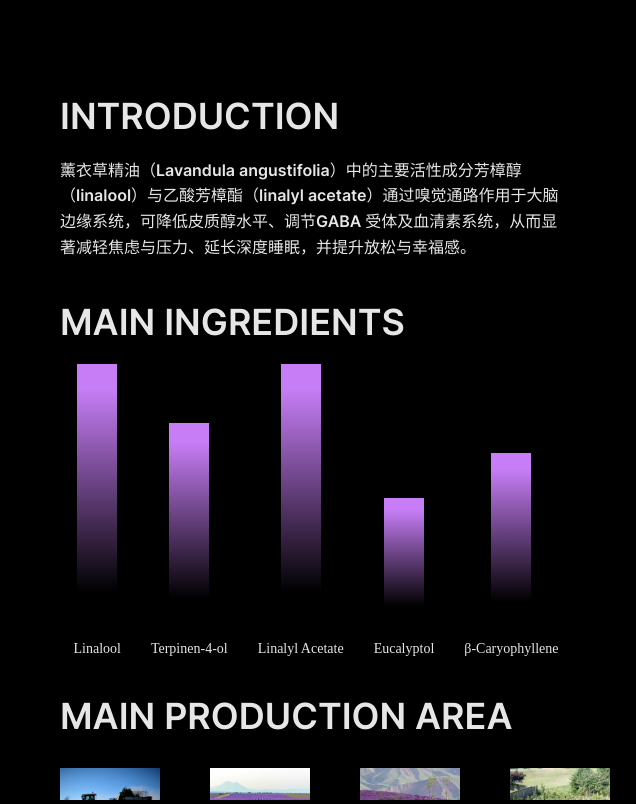
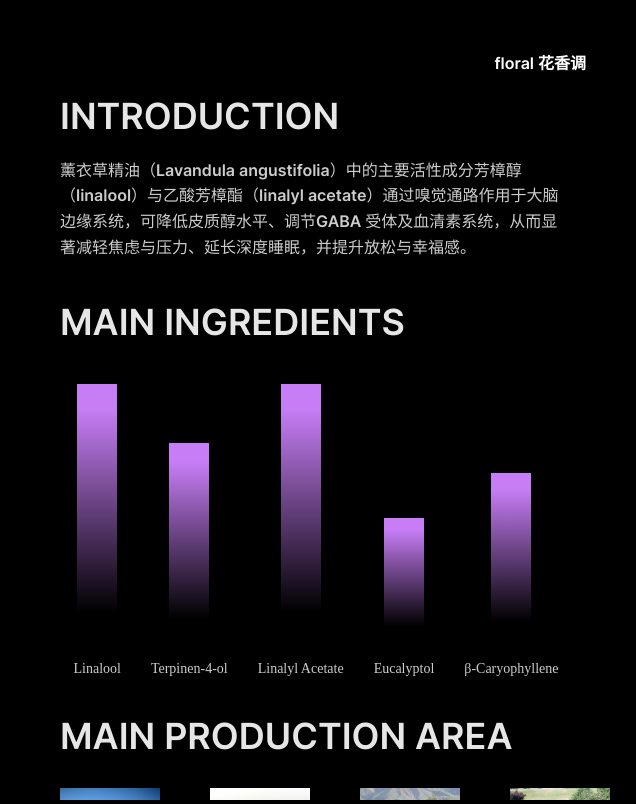
Before and after one commit to Yuxin-wq/Purfume, a plain HTML site: page pages/原料介绍1.html in a window 1280 px wide. Shown: the full height of the page, 644-1280 px from the left. Drawn offline with Linux system fonts and the light colour scheme.

Commit message:
原料介绍1确定版

```diff
--- a/assets/css/ingredient-style.css
+++ b/assets/css/ingredient-style.css
@@ -47,20 +47,21 @@ h2 {
     margin-bottom: 20px; /* 保留原有下边距 */
 }
 
-p {
+p, .bar-label, .region-text {
     font-size: 16px;
     line-height: 1.6;
-    opacity: 0.9;
+    opacity: 0.8; /* 设置文字透明度 */
 }
 
 /* 柱状图表样式 */
 .bar-chart {
     display: flex;
     justify-content: center;
-    align-items: flex-end; /* 柱子底部对齐 */
+    align-items: flex-end;
     height: 300px;
     gap: 30px;
-    margin-top: 20px;
+    margin-top: 40px; /* 调整此值以改变与上方标题的距离 */
+    margin-bottom: 20px; /* 新增或调整此值以改变与下方标题的距离 */
     position: relative;
 }
 
@@ -161,3 +162,18 @@ p {
 .exit-arrow:hover {
     opacity: 1;
 }
+
+/* 右上角固定文字 */
+.floral-title {
+    position: fixed;
+    top: 50px;
+    right: 50px;
+    color: #FFF;
+    font-family: 'Inter', sans-serif;
+    font-size: 16px;
+    font-weight: 600;
+    line-height: normal;
+    margin: 0;
+    pointer-events: none;
+    z-index: 1000;
+}
--- a/pages/原料介绍1.html
+++ b/pages/原料介绍1.html
@@ -75,5 +75,8 @@
                 </div>
             </div>
         </div>
+
+        <div class="floral-title">floral 花香调</div>
+    </div>
 </body>
 </html>
```
